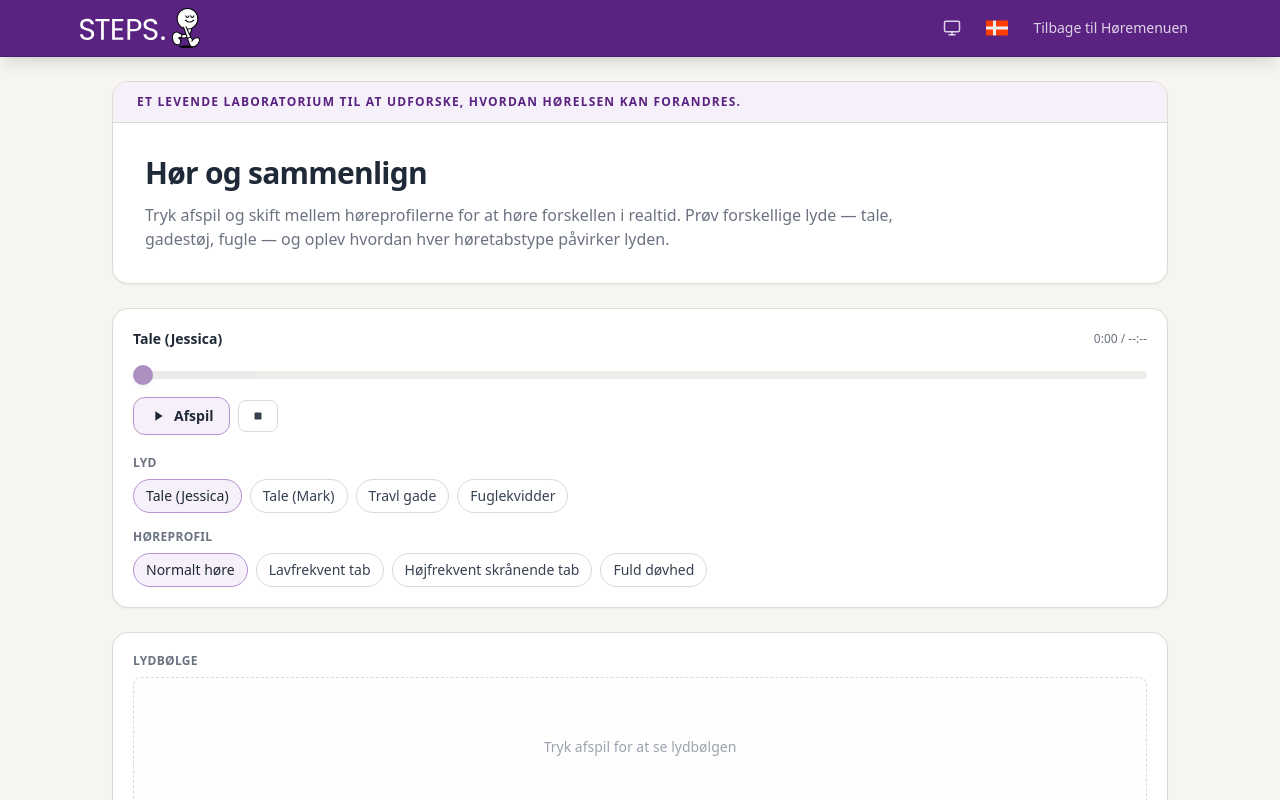
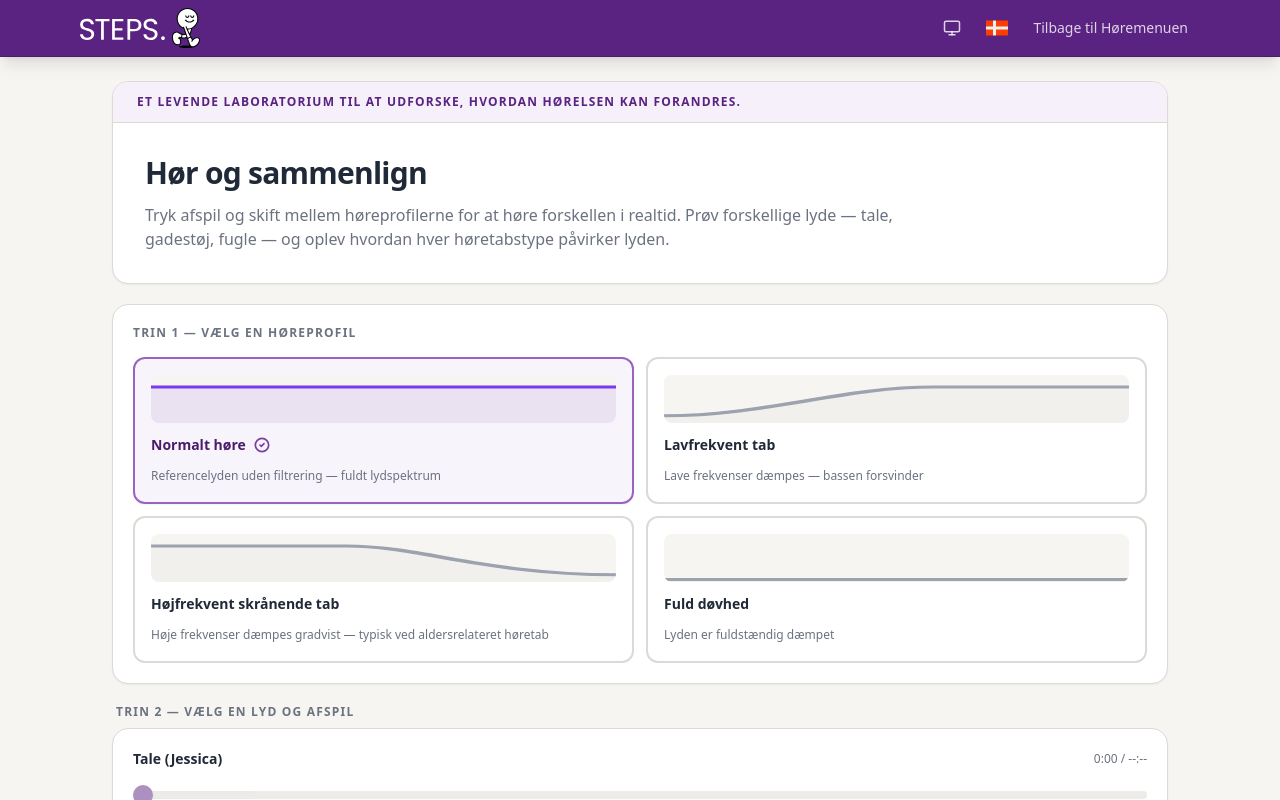
Before and after one commit to STEPSinterreg/STEPSinterreg.github.io, a React (Vite) app: page /experiences/hearing-loss in a window 1280 px wide. Both pictures are taken after a click on the button 372 px from the left and 395 px from the top of the page. Shown: the top 800 px of the page. Built offline with nearby package versions, Linux system fonts and the light colour scheme.

Commit message:
Updated "hear and compare" section

```diff
--- a/src/experiences/hearing-loss/HearingLossCompare.tsx
+++ b/src/experiences/hearing-loss/HearingLossCompare.tsx
@@ -1,5 +1,5 @@
 import { useEffect, useRef, useState } from "react";
-import UnifiedAudioPlayer, { type SoundOption, type ProfileOption } from "../../components/UnifiedAudioPlayer";
+import UnifiedAudioPlayer, { type SoundOption } from "../../components/UnifiedAudioPlayer";
 import AudioSpectrum from "../../components/AudioSpectrum";
 import { engine } from "../../audio/engine";
 import { hashStringToSeed, hearingLossProfileById, sampleHearingLossProfile } from "../../audio/hearingLossProfiles";
@@ -35,13 +35,35 @@ const AUDIO_KINDS: readonly AudioKind[] = ["speechJessica", "speechMark", "stree
 const toPublicAudioSrc = (fileName: string) => `/hearing-loss/audios/${encodeURIComponent(fileName)}`;
 const pickRandom = <T,>(items: readonly T[]): T => items[Math.floor(Math.random() * items.length)]!;
 
-// ── Profiles shown as pills ─────────────────────────────────────────────────
+// ── Compare profiles ─────────────────────────────────────────────────────────
+
+type CurveType = "flat" | "lowFreqLoss" | "hfSloping" | "mute";
 
 const COMPARE_PROFILES = [
-  { profileId: "normal",             titleKey: "hearingLossExperience.compare.profile.normal" },
-  { profileId: "low_frequency_loss", titleKey: "hearingLossExperience.level.low_frequency_loss.title" },
-  { profileId: "hf_sloping_age",     titleKey: "hearingLossExperience.level.hf_sloping_age.title" },
-  { profileId: "mute",               titleKey: "hearingLossExperience.level.deafness.title" },
+  {
+    profileId: "normal",
+    titleKey: "hearingLossExperience.compare.profile.normal",
+    descKey: "hearingLossExperience.compare.profile.normal.desc",
+    curveType: "flat" as CurveType,
+  },
+  {
+    profileId: "low_frequency_loss",
+    titleKey: "hearingLossExperience.level.low_frequency_loss.title",
+    descKey: "hearingLossExperience.compare.profile.low_frequency_loss.desc",
+    curveType: "lowFreqLoss" as CurveType,
+  },
+  {
+    profileId: "hf_sloping_age",
+    titleKey: "hearingLossExperience.level.hf_sloping_age.title",
+    descKey: "hearingLossExperience.compare.profile.hf_sloping_age.desc",
+    curveType: "hfSloping" as CurveType,
+  },
+  {
+    profileId: "mute",
+    titleKey: "hearingLossExperience.level.deafness.title",
+    descKey: "hearingLossExperience.compare.profile.mute.desc",
+    curveType: "mute" as CurveType,
+  },
 ] as const;
 
 // ── Severe-loss scaling ──────────────────────────────────────────────────────
@@ -73,6 +95,30 @@ function toSevereProfile(profile: HearingProfile): HearingProfile {
       },
     },
   };
+}
+
+// ── Frequency curve SVG ──────────────────────────────────────────────────────
+
+// Each curve shows a stylised frequency response: left = low freq, right = high freq,
+// top = more sound gets through, bottom = more attenuation.
+const CURVE_PATHS: Record<CurveType, string> = {
+  flat:        "M 0,10 L 100,10",
+  lowFreqLoss: "M 0,34 C 22,34 38,10 58,10 L 100,10",
+  hfSloping:   "M 0,10 L 42,10 C 58,10 72,34 100,34",
+  mute:        "M 0,38 L 100,38",
+};
+
+function FrequencyCurve({ type, active }: { type: CurveType; active: boolean }) {
+  const stroke = active ? "#7c3aed" : "#9ca3af";
+  const areafill = active ? "rgba(124,58,237,0.10)" : "rgba(156,163,175,0.07)";
+  const d = CURVE_PATHS[type];
+
+  return (
+    <svg viewBox="0 0 100 40" preserveAspectRatio="none" className="h-full w-full" aria-hidden="true">
+      <path d={`${d} L 100,40 L 0,40 Z`} fill={areafill} />
+      <path d={d} fill="none" stroke={stroke} strokeWidth="2.5" strokeLinecap="round" strokeLinejoin="round" />
+    </svg>
+  );
 }
 
 // ── HearingLossCompare ──────────────────────────────────────────────────────
@@ -114,8 +160,6 @@ export function HearingLossCompare() {
     if (profile) {
       await engine.setProfile(profile, 100);
     }
-    // Engine analyser is created lazily on first attach. Pull it into state so
-    // AudioSpectrum picks it up.
     const a = engine.getAnalyser();
     if (a) setAnalyser(a);
   };
@@ -124,7 +168,7 @@ export function HearingLossCompare() {
     await applyEngineProfile(el, selectedProfile);
   };
 
-  const onProfileChange = (nextProfileId: string) => {
+  const onProfileCardClick = (nextProfileId: string) => {
     setSelectedProfile(nextProfileId);
     const el = lastAudioElRef.current;
     if (el && !el.paused) {
@@ -143,14 +187,9 @@ export function HearingLossCompare() {
     {}
   );
 
-  const profiles: ProfileOption[] = COMPARE_PROFILES.map(({ profileId, titleKey }) => ({
-    key: profileId,
-    label: t[titleKey],
-  }));
-
   return (
-    <div className="space-y-6">
-      {/* Hero — inviting headline + tagline */}
+    <div className="space-y-5">
+      {/* Hero */}
       <section className="overflow-hidden rounded-2xl border border-surface-300 bg-white shadow-sm">
         <div className="border-b border-surface-300 bg-steps-50 px-6 py-3 dark:bg-steps-100">
           <div className="text-xs font-semibold uppercase tracking-widest text-steps-600">
@@ -167,23 +206,83 @@ export function HearingLossCompare() {
         </div>
       </section>
 
-      {/* The player itself */}
+      {/* Step 1 — Profile cards */}
+      <section className="rounded-2xl border border-surface-300 bg-white p-5 shadow-sm">
+        <div className="mb-4 text-xs font-semibold uppercase tracking-widest text-gray-500">
+          {t["hearingLossExperience.compare.step1Label"]}
+        </div>
+        <div className="grid grid-cols-2 gap-3">
+          {COMPARE_PROFILES.map(({ profileId, titleKey, descKey, curveType }) => {
+            const active = selectedProfile === profileId;
+            return (
+              <button
+                key={profileId}
+                type="button"
+                onClick={() => onProfileCardClick(profileId)}
+                aria-pressed={active}
+                className={[
+                  "relative flex flex-col gap-3 rounded-xl border-2 p-4 text-left transition",
+                  "focus-visible:outline-none focus-visible:ring-2 focus-visible:ring-steps-400 focus-visible:ring-offset-2 focus-visible:ring-offset-white",
+                  active
+                    ? "border-steps-400 bg-steps-50/70 shadow-sm"
+                    : "border-surface-300 bg-white hover:border-steps-200 hover:bg-surface-50",
+                ].join(" ")}
+              >
+                {/* Frequency response curve */}
+                <div className="h-12 w-full overflow-hidden rounded-lg bg-surface-100">
+                  <FrequencyCurve type={curveType} active={active} />
+                </div>
+
+                {/* Name + active checkmark */}
+                <div className="flex items-start justify-between gap-2">
+                  <span className={`text-sm font-semibold leading-snug ${active ? "text-steps-700" : "text-gray-800"}`}>
+                    {t[titleKey]}
+                  </span>
+                  {active && (
+                    <svg
+                      width="16"
+                      height="16"
+                      viewBox="0 0 24 24"
+                      fill="none"
+                      stroke="currentColor"
+                      strokeWidth="2.5"
+                      strokeLinecap="round"
+                      strokeLinejoin="round"
+                      className="mt-0.5 shrink-0 text-steps-500"
+                      aria-hidden="true"
+                    >
+                      <circle cx="12" cy="12" r="10" />
+                      <path d="m9 12 2 2 4-4" />
+                    </svg>
+                  )}
+                </div>
+
+                {/* Short description */}
+                <p className="text-xs leading-relaxed text-gray-500">{t[descKey]}</p>
+              </button>
+            );
+          })}
+        </div>
+      </section>
+
+      {/* Step 2 — Audio player */}
+      <section>
+        <div className="mb-2 px-1 text-xs font-semibold uppercase tracking-widest text-gray-500">
+          {t["hearingLossExperience.compare.step2Label"]}
+        </div>
         <UnifiedAudioPlayer
           sounds={sounds}
           audioSrcByKey={srcByKey}
-        profiles={profiles}
-        selectedProfile={selectedProfile}
-        onProfileChange={onProfileChange}
           onBeforePlay={onBeforePlay}
           playLabel={t["play"]}
           pauseLabel={t["pause"]}
           stopLabel={t["stop"]}
           soundLabel={t["hearingLossExperience.unifiedPlayer.soundLabel"]}
-        profileLabel={t["hearingLossExperience.unifiedPlayer.profileLabel"]}
           ariaLabel={t["hearingLossExperience.audioPlayerLabel"]}
         />
+      </section>
 
-      {/* Live audio wave visualiser */}
+      {/* Live spectrum visualiser */}
       <section className="rounded-2xl border border-surface-300 bg-white p-4 shadow-sm sm:p-5">
         <div className="mb-2 text-xs font-semibold uppercase tracking-wide text-gray-500">
           {t["hearingLossExperience.unifiedPlayer.waveLabel"]}
--- a/src/i18n/translations.ts
+++ b/src/i18n/translations.ts
@@ -128,6 +128,12 @@ export const translations: Record<string, Record<string, string>> = {
     "hearingLossExperience.compare.hint": "Tip: Lad lyden køre, mens du klikker mellem profilerne for at sammenligne dem direkte.",
     "hearingLossExperience.compare.back": "Tilbage",
     "hearingLossExperience.compare.profile.normal": "Normalt høre",
+    "hearingLossExperience.compare.profile.normal.desc": "Referencelyden uden filtrering — fuldt lydspektrum",
+    "hearingLossExperience.compare.profile.low_frequency_loss.desc": "Lave frekvenser dæmpes — bassen forsvinder",
+    "hearingLossExperience.compare.profile.hf_sloping_age.desc": "Høje frekvenser dæmpes gradvist — typisk ved aldersrelateret høretab",
+    "hearingLossExperience.compare.profile.mute.desc": "Lyden er fuldstændig dæmpet",
+    "hearingLossExperience.compare.step1Label": "Trin 1 — Vælg en høreprofil",
+    "hearingLossExperience.compare.step2Label": "Trin 2 — Vælg en lyd og afspil",
     "hearingLossExperience.unifiedPlayer.soundLabel": "Lyd",
     "hearingLossExperience.unifiedPlayer.profileLabel": "Høreprofil",
     "hearingLossExperience.unifiedPlayer.waveLabel": "Lydbølge",
@@ -372,6 +378,12 @@ export const translations: Record<string, Record<string, string>> = {
     "hearingLossExperience.compare.hint": "Tipp: Lassen Sie den Ton laufen, während Sie zwischen den Profilen wechseln, um sie direkt zu vergleichen.",
     "hearingLossExperience.compare.back": "Zurück",
     "hearingLossExperience.compare.profile.normal": "Normales Gehör",
+    "hearingLossExperience.compare.profile.normal.desc": "Referenzton ohne Filterung — vollständiges Klangspektrum",
+    "hearingLossExperience.compare.profile.low_frequency_loss.desc": "Tiefe Frequenzen werden gedämpft — der Bass verschwindet",
+    "hearingLossExperience.compare.profile.hf_sloping_age.desc": "Hohe Frequenzen nehmen allmählich ab — typisch für altersbedingten Hörverlust",
+    "hearingLossExperience.compare.profile.mute.desc": "Der Ton ist vollständig gedämpft",
+    "hearingLossExperience.compare.step1Label": "Schritt 1 — Hörprofil wählen",
+    "hearingLossExperience.compare.step2Label": "Schritt 2 — Klang wählen und abspielen",
     "hearingLossExperience.unifiedPlayer.soundLabel": "Klang",
     "hearingLossExperience.unifiedPlayer.profileLabel": "Hörprofil",
     "hearingLossExperience.unifiedPlayer.waveLabel": "Schallwelle",
@@ -616,6 +628,12 @@ export const translations: Record<string, Record<string, string>> = {
     "hearingLossExperience.compare.hint": "Tip: Let a sound play while you tap between profiles to compare them side-by-side.",
     "hearingLossExperience.compare.back": "Back",
     "hearingLossExperience.compare.profile.normal": "Normal hearing",
+    "hearingLossExperience.compare.profile.normal.desc": "Reference sound with no filter — full frequency range",
+    "hearingLossExperience.compare.profile.low_frequency_loss.desc": "Low frequencies are reduced — bass sounds fade away",
+    "hearingLossExperience.compare.profile.hf_sloping_age.desc": "High frequencies roll off gradually — typical of age-related hearing loss",
+    "hearingLossExperience.compare.profile.mute.desc": "Audio output is completely muted",
+    "hearingLossExperience.compare.step1Label": "Step 1 — Choose a hearing profile",
+    "hearingLossExperience.compare.step2Label": "Step 2 — Pick a sound and play",
     "hearingLossExperience.unifiedPlayer.soundLabel": "Sound",
     "hearingLossExperience.unifiedPlayer.profileLabel": "Hearing profile",
     "hearingLossExperience.unifiedPlayer.waveLabel": "Sound wave",
```
Lines whose indentation alone changed are shown as unchanged.
